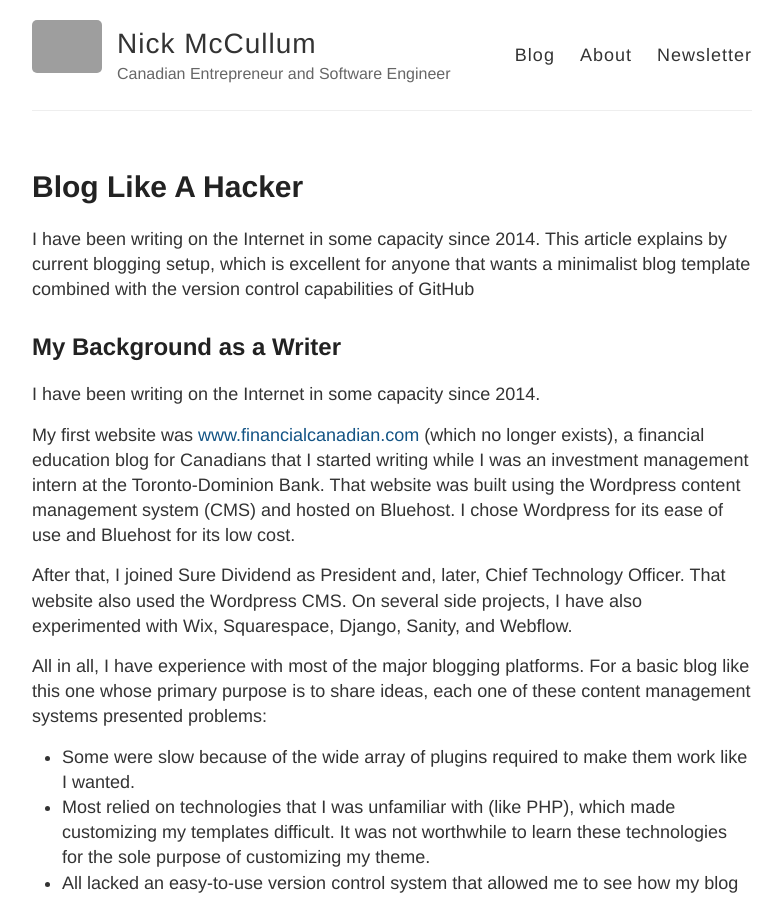
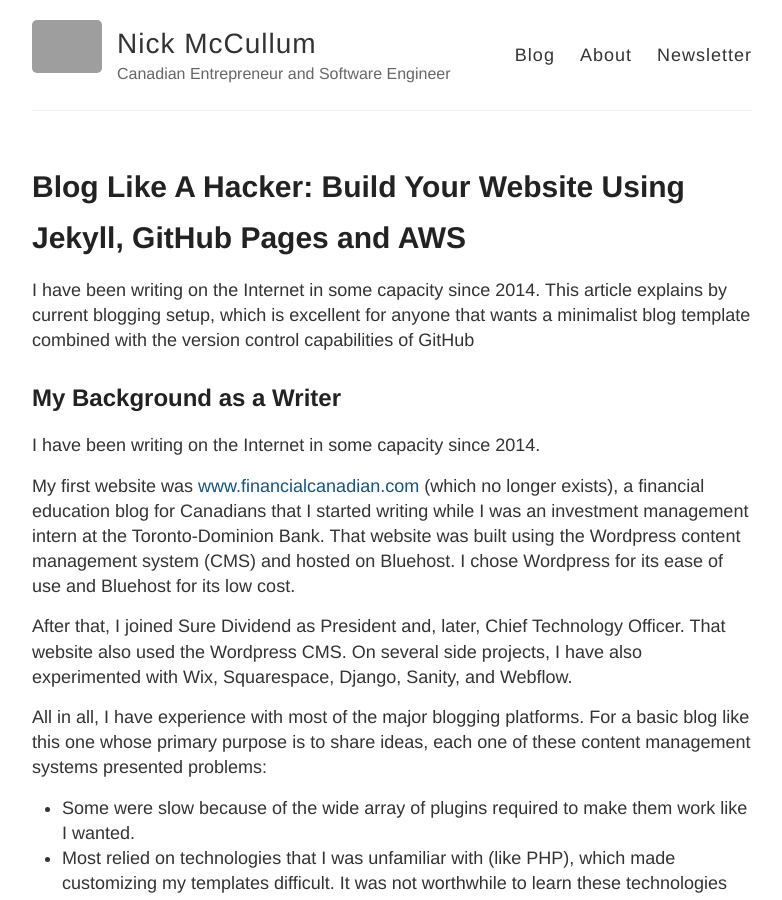
Before and after one commit to rosyberti/website, a Jekyll site: the page built from _posts/2020-03-19-blog-like-a-hacker.md, in a window 1280 px wide and 900 px high. Shown: the whole window, without its empty margins (248-1030 px from the left). Built offline with Jekyll 4.4.1, drawn with Linux system fonts in a browser that asks for light colours; our own code applies the rules of GitHub Pages for plain Markdown files; grey boxes are pictures that could not be loaded.

Commit message:
added meta data

```diff
--- a/_posts/2020-03-19-blog-like-a-hacker.md
+++ b/_posts/2020-03-19-blog-like-a-hacker.md
@@ -1,3 +1,11 @@
+---
+title: 'Blog Like A Hacker: Build Your Website Using Jekyll, GitHub Pages and AWS'
+date: 2020-03-19
+author: Nick McCullum
+layout: post
+permalink: /blog-like-a-hacker/
+---
+
 I have been writing on the Internet in some capacity since 2014. This article explains by current blogging setup, which is excellent for anyone that wants a minimalist blog template combined with the version control capabilities of GitHub
 
 
```
